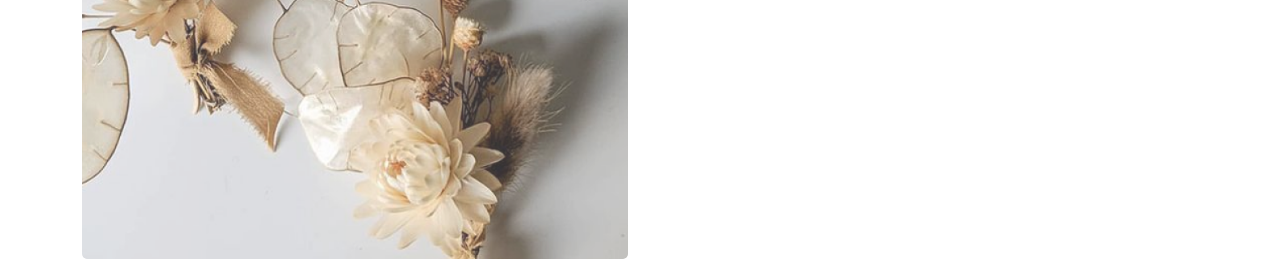
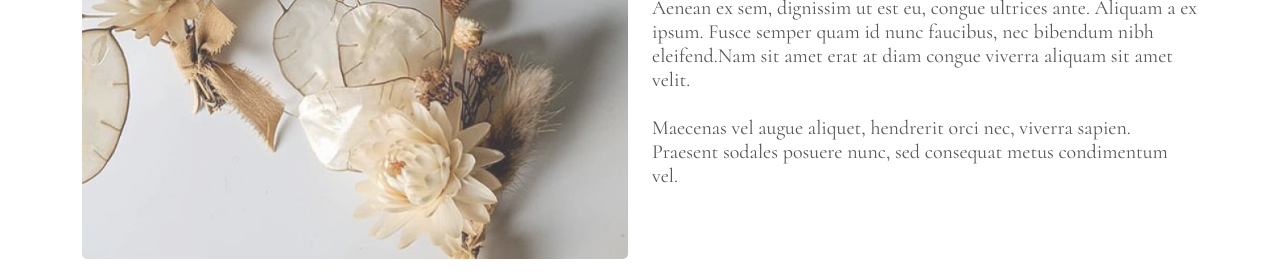
Before and after one commit to antoniokrystal/Dried-Flowers-Landing-Page, a plain HTML site: page index.html in a window 1280 px wide. Shown: the part 525-800 px from the top of the page. Drawn offline with nearby package versions, Linux system fonts and the light colour scheme.

Commit message:
1st Section
-- Call to action

```diff
--- a/assets/style.css
+++ b/assets/style.css
@@ -1,3 +1,7 @@
+.bg-cta-color{
+    background: linear-gradient(to bottom, #F4EBE4 50%, #fff 50%);
+}
+
 .navbar-expand-lg .navbar-collapse{
     justify-content: flex-end;
 }
@@ -86,3 +90,12 @@
     background-color: #000;
     color: #fff;
 }
+
+.cta-para{
+    font-family: 'Cormorant';
+    font-style: normal;
+    font-weight: 400;
+    font-size: 20px;
+    line-height: 24px;
+    color: #575757;
+}
--- a/index.html
+++ b/index.html
@@ -18,7 +18,7 @@
     <title>Dried Flowers</title>
   </head>
   <body>
-
+    <div class="bg-cta-color">
       <nav class="navbar navbar-expand-lg navbar-light">
           <div class="container container-fluid">
             <a class="navbar-brand logo-title" href="#">Dried Flowers</a>
@@ -38,23 +38,27 @@
         </nav>
 
         <div class="container container-fluid">
+
           <div class="row justify-content-between">
             <div class="col-6">
               <img src="assets/images/image 2.png" class="cta-img" alt="">
             </div>
-          <div class="col-6 d-flex align-items-center ">
+            <div class="col-6 d-flex align-items-center flex-wrap">
               <div class="d-flex flex-column">
                 <h2 class="cta-title">Custom Dried Flowers Bouquets</h2>
                 <p class="cta-sub-t">Free delivery on orders over $89 </p>
                 <a class="btn btn-shop-img w-25 d-flex align-items-center justify-content-around" href="#" role="button">SHOP <ion-icon name="chevron-forward-outline" ></ion-icon> </a>
               </div>
 
-            <div></div>
+              <div>
+                <p class="cta-para"> <br> <br> Lorem ipsum dolor sit amet, consectetur adipiscing elit. Nunc a aliquet velit Aenean ac rutrum nisl, ultricies ullamcorper enim. Aenean ex sem, dignissim ut est eu, congue ultrices ante. Aliquam a ex ipsum. Fusce semper quam id nunc faucibus, nec bibendum nibh eleifend.Nam sit amet erat at diam congue viverra aliquam sit amet velit.
+                <br> <br> Maecenas vel augue aliquet, hendrerit orci nec, viverra sapien. Praesent sodales posuere nunc, sed consequat metus condimentum vel.</p>
+              </div>
 
             </div>
           </div>
         </div>
-
+  </div>
     <!-- Optional JavaScript; choose one of the two! -->
 
     <!-- Option 1: Bootstrap Bundle with Popper -->
```
Lines whose indentation alone changed are shown as unchanged.
